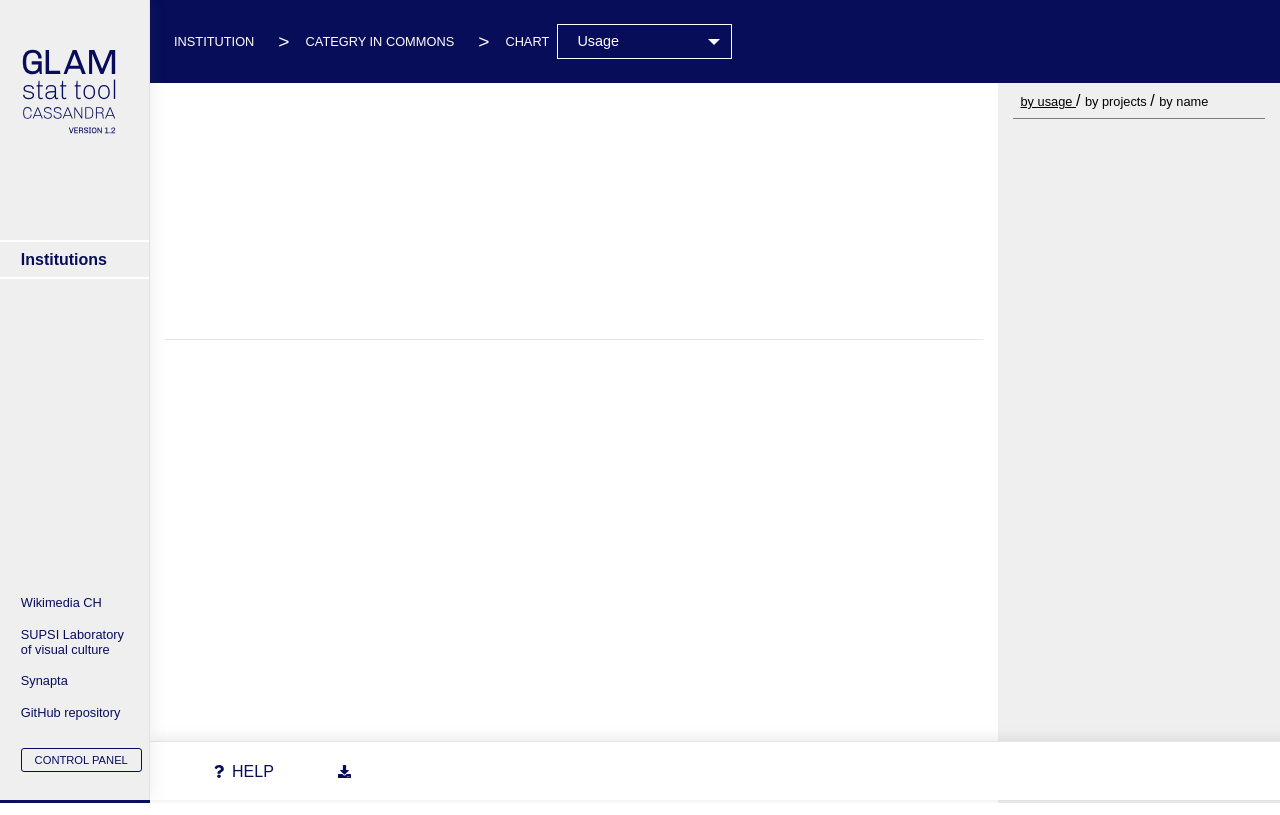
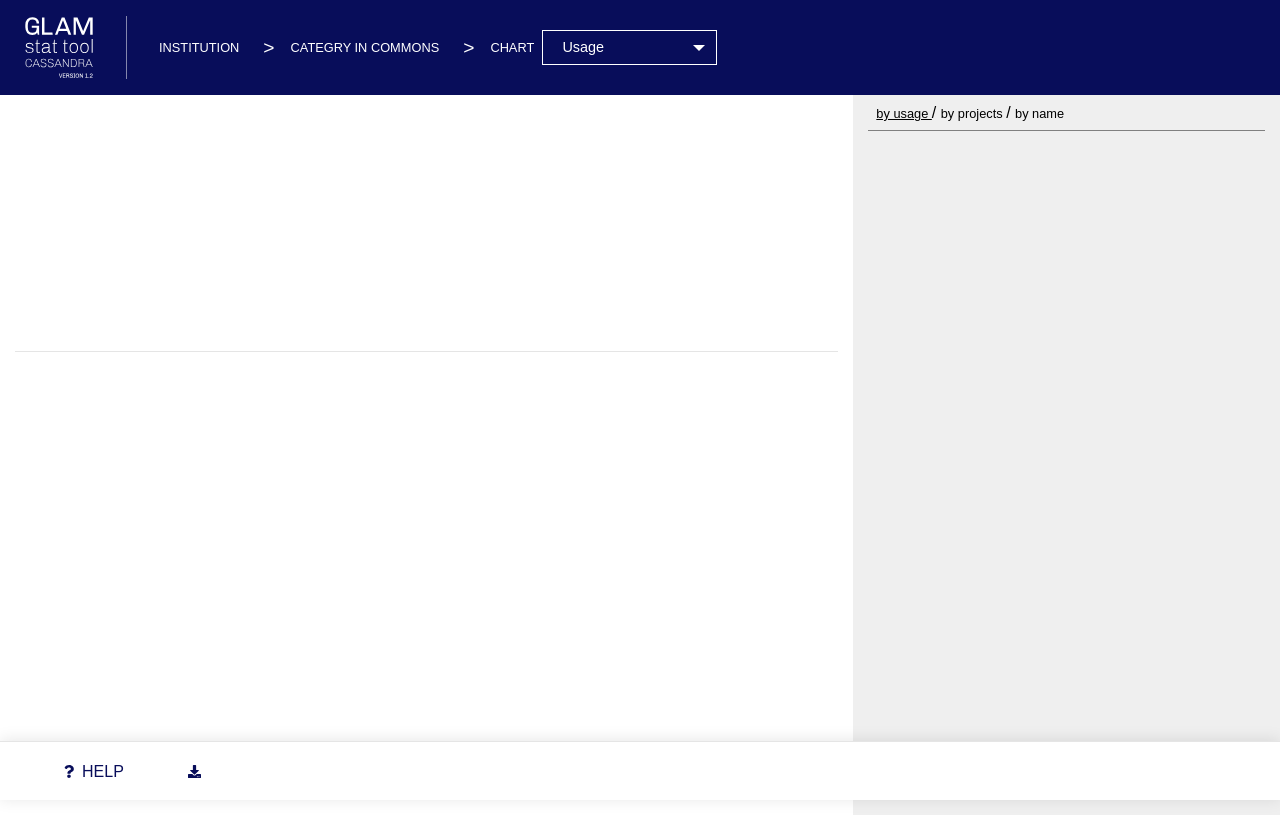
Before and after one commit to synapta/cassandra-GLAM-tools, a Python web app: template app/pages/views/usage/index.html in a window 1280 px wide. Run offline with Jinja, Linux system fonts and the light colour scheme; the template is opened without the code that fills it, so the values that code supplies are empty; some libraries are stand-ins or nearby versions; some web fonts are replaced.

Commit message:
remove sidebar from chart pages

```diff
--- a/app/pages/assets/style/chart-page.css
+++ b/app/pages/assets/style/chart-page.css
@@ -1,53 +1,33 @@
-/*  GENERAL */
-:root {
-  --sidebar-width: 150px;
-  --sidebar-items-left: 1.3rem;
-}
-
-@media screen and (max-width: 576px) {
-  :root {
-    --sidebar-width: 0px;
-  }
-}
-
-.chart-page-margin-left {
-  margin-left: var(--sidebar-width) !important;
-}
-
-#main-sidebar {
-  border-right: 1px solid rgba(100, 100, 100, .1);
-  box-shadow: 2px 0 15px 0px rgba(100, 100, 100, .1);
-}
-
-#main-sidebar > #sidebar-logo img {
-    width: 96px;
-    height: auto;
-}
-
-#main-sidebar > .sidebar-links > ul {
-  padding: 0 1rem 0 0;
-}
-
-#secondary-sidebar > .institutions-list {
-  list-style-type: none;
-  padding: 0 1.2rem 0;
-  top: 3rem;
-}
-
-#secondary-sidebar > .institutions-list > li {
-  padding: .9rem 0;
-  font-size: .7rem;
-}
-
 /* HEADER BAR */
 .top_bar {
   min-height: 3em;
   top: 0;
   width: 100%;
   z-index: 1;
-  padding: 1.5rem;
+  padding: 1rem 1.5rem;
   display: flex;
   align-items: center;
+}
+
+#breadcrumbs {
+  display: flex;
+  align-items: center;
+  margin-left: 2rem;
+}
+
+#white-logo {
+  padding-right: 2rem;
+  border-right: 1px solid rgba(255, 255, 255, .5);
+  transition: opacity .5s;
+}
+
+#white-logo:hover {
+  opacity: .5;
+}
+
+#white-logo img {
+  width: 70px;
+  height: auto;
 }
 
 #topbar {
@@ -485,8 +465,18 @@
 @media screen and (max-width: 576px) {
 
   .top_bar {
+    /* flex-direction: column; */
+    /* align-items: baseline; */
+  }
+
+  #white-logo {
+    display: none;
+  }
+
+  #breadcrumbs {
     flex-direction: column;
     align-items: baseline;
+    margin-left: 0;
   }
 
   #topbar h2 {
--- a/app/pages/assets/style/style.css
+++ b/app/pages/assets/style/style.css
@@ -230,6 +230,7 @@ h2 {
   border-width: 2px 0;
   border-style: solid;
   border-color: #fff;
+  transition: opacity .5s;
 }
 
 #main-sidebar > .institutions-menu > h6 {
@@ -238,7 +239,6 @@ h2 {
   font-weight: 600;
   color: var(--main);
   cursor: pointer;
-  transition: opacity .5s;
 }
 
 #main-sidebar > #sidebar-logo img {
@@ -526,10 +526,11 @@ footer {
   width: 100%;
   height: 100%;
   backface-visibility: hidden;
-  padding: 3rem 1rem;
+  -webkit-backface-visibility: hidden;
+  padding: 4rem 1rem;
   display: flex;
   flex-direction: column;
-  justify-content: space-evenly;
+  justify-content: space-around;
 }
 
 .chart-preview-front {
--- a/app/pages/views/index.html
+++ b/app/pages/views/index.html
@@ -59,7 +59,7 @@
 		<main id="main-container">
 			<section>
 				<div class="row">
-					<div class="col-12 col-lg-11 mx-lg-auto">
+					<div class="col-12">
 						<div class="row">
 							<div class="col-12 col-xl-3">
 								<div class="chart-preview">
--- a/app/pages/views/usage/index.html
+++ b/app/pages/views/usage/index.html
@@ -18,11 +18,14 @@
 <body class="overflow_hidden">
 	<div id="mobile-sidebar" class="ui left sidebar"></div>
 	<div class="pusher">
+
 		<header id="mobile-header-bar"></header>
-		<aside id="main-sidebar"></aside>
-		<aside id="secondary-sidebar"></aside>
 
-		<header id="topbar" class="top_bar chart-page-margin-left">
+		<header id="topbar" class="top_bar">
+			<a id="white-logo" href="/">
+				<img src="/assets/img/glam-logo-white.svg" alt="GLAM stat tool">
+			</a>
+			<div id="breadcrumbs">
 				<h6>INSTITUTION</h6>
 				<h2><a class="glamName" href=".."></a></h2>
 				<span class="breadcrumb-separator"> > </span>
@@ -38,11 +41,12 @@
 						<option value="page-views">Page views</option>
 					</select>
 				</div>
+			</div>
 		</header>
 
-		<main id="visualizations" class="chart-page-margin-left">
+		<main id="visualizations">
 			<div class="row w-100 m-0">
-				<div id="dataviz" class="col-12 col-lg-9">
+				<div id="dataviz" class="col-12 col-lg-8">
 					<div class="how_to_read" style="z-index:999">
 						<span onclick='$(".how_to_read").toggleClass("show");' style="float:right; cursor:pointer">X</span>
 						<h5>Description</h5>
@@ -66,7 +70,7 @@
 					<hr>
 					<div id="file_usage_container"></div>
 				</div>
-				<div id="right-column" class="col-12 col-lg-3">
+				<div id="right-column" class="col-12 col-lg-4">
 					<div id="right_sidebar_box">
 						<div id="sorting_options">
 							<span style="font-size:0.8em;" id="by_num" class="underline">
@@ -87,7 +91,7 @@
 			</div>
 		</main>
 
-		<footer id="chart-page-footer" class="chart-page-margin-left">
+		<footer id="chart-page-footer">
 			<div class="help">
 				<h6 id="how_to_read_button"><img src="/assets/img/question-icon.svg" alt="help">HELP</h6>
 			</div>
```
Also changed, not shown: app/pages/views/category-network/index.html (+11 -7 lines), app/pages/views/page-views/index.html (+11 -7 lines), app/pages/views/user-contributions/index.html (+11 -7 lines), app/pages/assets/img/glam-logo-white.svg (added). Lines whose indentation alone changed are shown as unchanged.
